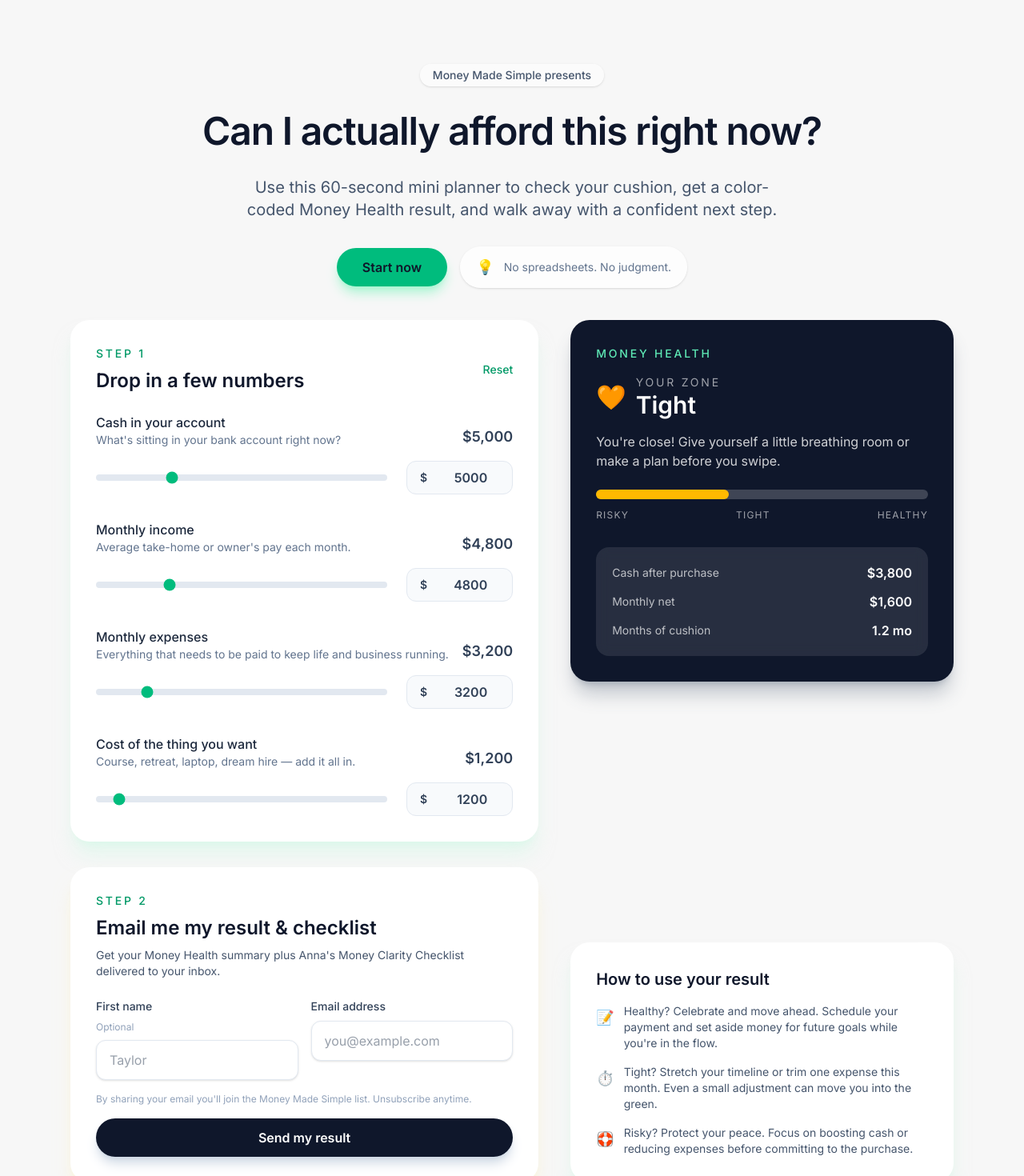
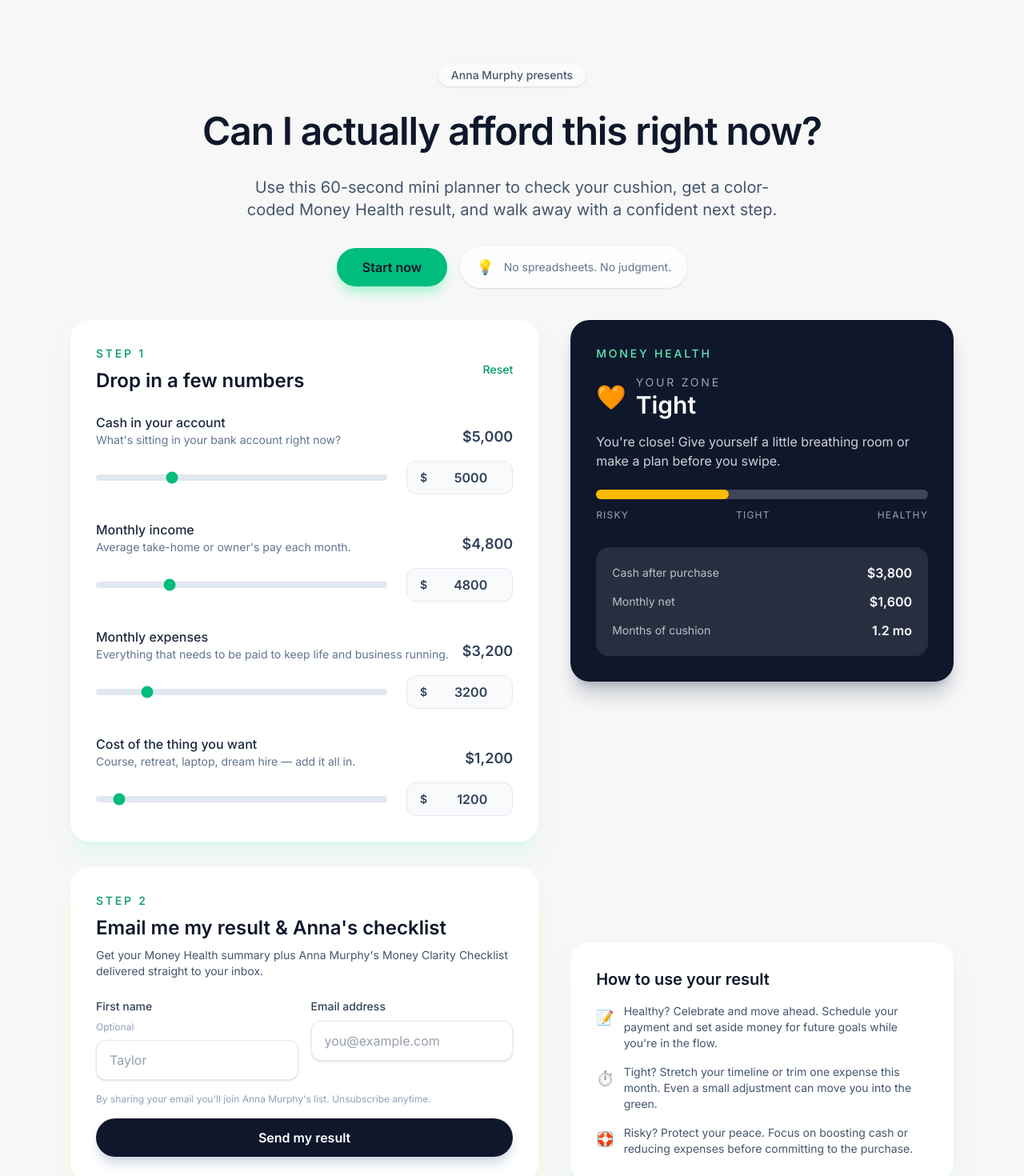
Before and after one commit to putnamgrr00/can-i-afford-it, a Next.js app: page / in a window 1280 px wide. Shown: the top 1470 px of the page at 80% size. Built offline with nearby package versions, Linux system fonts and the light colour scheme.

Commit message:
Rebrand planner copy for Anna Murphy

```diff
--- a/src/app/layout.tsx
+++ b/src/app/layout.tsx
@@ -2,15 +2,15 @@ import type { Metadata } from "next";
 import "./globals.css";
 
 export const metadata: Metadata = {
-  title: "Can I Afford It? – Money Made Simple",
+  title: "Can I Afford It? – Anna Murphy",
   description:
-    "A 60-second money planner that checks your cushion, color-codes your money health, and emails you a personalized plan.",
+    "A 60-second money planner from financial guide Anna Murphy that checks your cushion, color-codes your money health, and emails you a personalized plan.",
   keywords: [
     "money planner",
     "budget tool",
     "cash cushion calculator",
-    "Money Made Simple",
     "Anna Murphy",
+    "financial clarity",
   ],
   icons: {
     icon: "/favicon.svg",
--- a/src/components/PlannerApp.tsx
+++ b/src/components/PlannerApp.tsx
@@ -184,7 +184,7 @@ export default function PlannerApp() {
       <section className="px-6 pb-10 pt-16 sm:pt-20">
         <div className="mx-auto flex w-full max-w-5xl flex-col gap-8 text-center">
           <span className="mx-auto rounded-full bg-white/60 px-4 py-1 text-sm font-medium text-slate-600 shadow-sm">
-            Money Made Simple presents
+            Anna Murphy presents
           </span>
           <h1 className="text-balance text-4xl font-semibold tracking-tight text-slate-900 sm:text-5xl">
             Can I actually afford this right now?
@@ -274,9 +274,9 @@ export default function PlannerApp() {
 
             <div className="rounded-3xl bg-white p-8 shadow-xl shadow-amber-100/60">
               <p className="text-sm font-medium uppercase tracking-[0.2em] text-emerald-600">Step 2</p>
-              <h2 className="mt-2 text-2xl font-semibold text-slate-900">Email me my result & checklist</h2>
+              <h2 className="mt-2 text-2xl font-semibold text-slate-900">Email me my result & Anna&apos;s checklist</h2>
               <p className="mt-2 text-sm text-slate-600">
-                Get your Money Health summary plus Anna&apos;s Money Clarity Checklist delivered to your inbox.
+                Get your Money Health summary plus Anna Murphy&apos;s Money Clarity Checklist delivered straight to your inbox.
               </p>
               <form className="mt-6 space-y-4" onSubmit={handleSubscribe}>
                 <div className="grid gap-4 sm:grid-cols-2">
@@ -303,7 +303,7 @@ export default function PlannerApp() {
                   </label>
                 </div>
                 <p className="text-xs text-slate-400">
-                  By sharing your email you&apos;ll join the Money Made Simple list. Unsubscribe anytime.
+                  By sharing your email you&apos;ll join Anna Murphy&apos;s list. Unsubscribe anytime.
                 </p>
                 <button
                   type="submit"
```
Also changed, not shown: public/favicon.svg, 1 other file (tests, documents, lock files or other folders).
